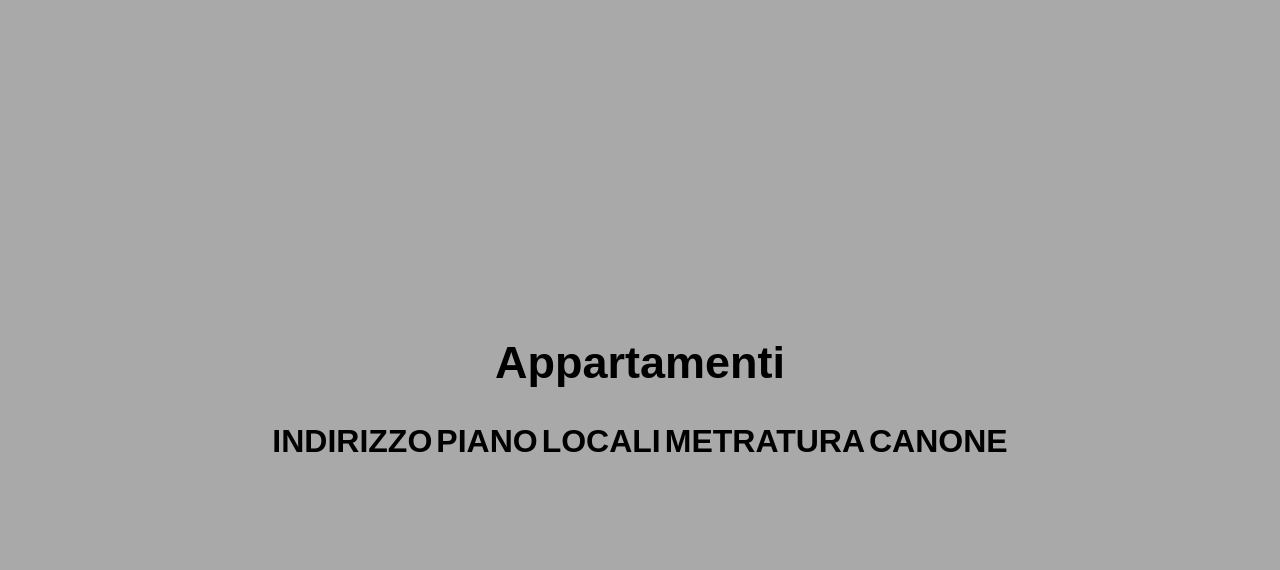
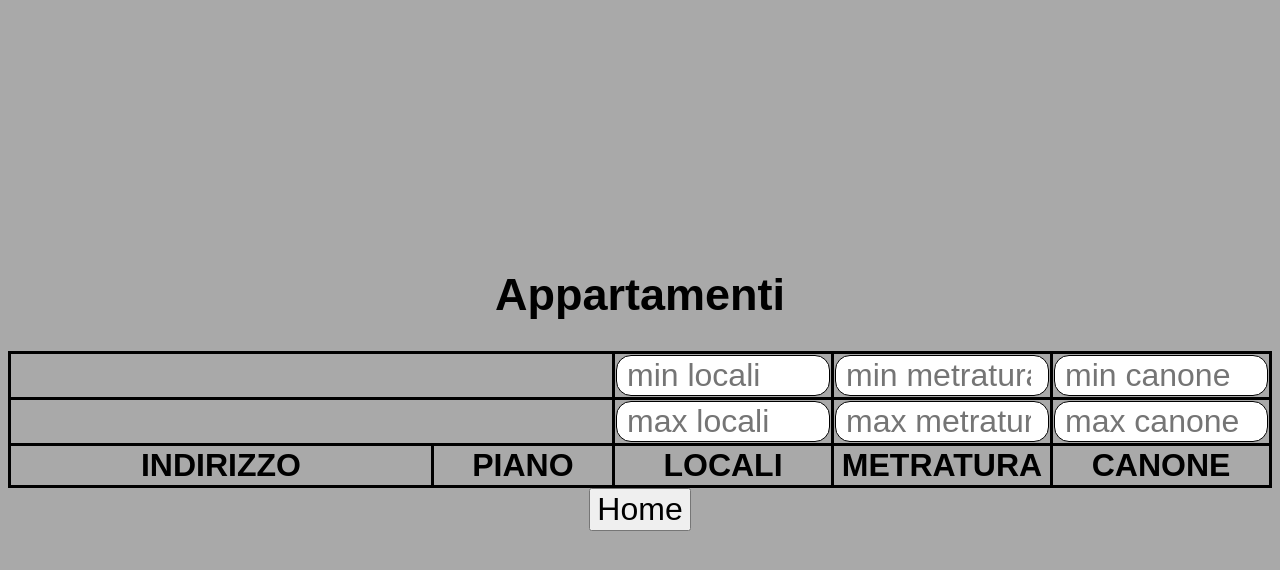
Before and after one commit to gandolphinnn/TPSI_app, a PHP site: page /appartamenti/ in a window 1280 px wide. Shown: the top 570 px of the page. Run offline with PHP 8.4, Linux system fonts and the light colour scheme; lists and menus that the app fills with data are empty.

Commit message:
filters init

```diff
--- a/client/affitti/index.html
+++ b/client/affitti/index.html
@@ -3,6 +3,7 @@
 	<head>
 		<title>Affitti</title>
 		<link rel="stylesheet" href="../style.css">
+		<link rel="stylesheet" href="style.css">
 	</head>
 	<body>
 		<h1>Affitti</h1>
--- a/client/appartamenti/index.html
+++ b/client/appartamenti/index.html
@@ -3,23 +3,34 @@
 	<head>
 		<title>Appartamenti</title>
 		<link rel="stylesheet" href="../style.css">
+		<link rel="stylesheet" href="style.css">
 	</head>
 	<body>
 		<h1>Appartamenti</h1>
-		<table id="filters">
-
-		</table>
 		<table id="content">
-			<thead>
-				<th>INDIRIZZO</th>
+			<tr>
+				<td colspan="2"></td>
+				<td><input type="number" id="min_loc" placeholder="min locali"></td>
+				<td><input type="number" id="min_metr" placeholder="min metratura"></td>
+				<td><input type="number" id="min_can" placeholder="min canone"></td>
+			</tr>
+			<tr>
+				<td colspan="2"></td>
+				<td><input type="number" id="max_loc" placeholder="max locali"></td>
+				<td><input type="number" id="max_metr" placeholder="max metratura"></td>
+				<td><input type="number" id="max_can" placeholder="max canone"></td>
+			</tr>
+				<th style="width: 500px">INDIRIZZO</th>
 				<th>PIANO</th>
 				<th>LOCALI</th>
 				<th>METRATURA</th>
 				<th>CANONE</th>
-			</thead>
-			<tbody>
+			<tbody id="appartamenti">
 			</tbody>
 		</table>
+		<div class="btns">
+			<button onclick="window.location = '../'">Home</button>
+		</div>
 	</body>
 	<script src="../mw.js"></script>
 	<script src="index.js"></script>
--- a/client/appartamenti/index.js
+++ b/client/appartamenti/index.js
@@ -1,57 +1,39 @@
-const titolo = document.getElementById('titolo');
-const contenuto = document.getElementById('contenuto');
 class Presenter {
 	constructor() {
+		this.filtersArr = [];
 		this.init();
 		this.middleware = new Middleware();
-		this.middleware.read(this.refresh);
+		this.middleware.getApp(this.refresh, '');
 	}
-
 	init() {
-		document.querySelector("#date").value = new Date().toISOString().split('T')[0];
-		document.querySelector("#send")
-		.addEventListener('click', () => {
-			this.add();
+		document.querySelectorAll('input').forEach(input => {
+			this.filtersArr.push({
+				key: input.id,
+				value: ''
+			});
+			input.onkeyup = () => {
+				this.filter(input.id, input.value);
+			}
+			input.onclick = () => {
+				this.filter(input.id, input.value);
+			}
 		});
 	}
+	filter(id, value) {
+		let filters = '';
 
-	add() {
-		const todo = {
-			title: document.querySelector("#title").value,
-			date: document.querySelector("#date").value
-		}
-		document.querySelector("#title").value = "";
-		this.middleware.create(todo, this.refresh);
+		this.middleware.getApp(this.refresh, filters);
 	}
-
-	remove(index) {
-		this.middleware.delete(index, this.refresh);
-	}
-
-	complete(index) {
-		this.middleware.complete(index, this.refresh);
-	}
-
-	refresh(list) {
-		let template = `
-			<li class="element">
-				<div class="title %COMPLETE">%TITLE</div>
-				<button class="complete" onclick="presenter.complete(%ID)">V</button>
-				<button class="delete" onclick="presenter.remove(%ID)">X</button>
-			</li>
-		`;
-		let html = "";
-		list.forEach(element => {
-			let date = new Date(element.date);
-
-			let row = template.replace("%TITLE", date.toLocaleDateString() + ": " + element.title);
-			row = row.replace("%ID", element.id);
-			row = row.replace("%ID", element.id);
-			row = row.replace("%COMPLETE", element.completed == '1' ? "complete" : "");
-			row = row.replace("%COMPLETE", element.completed == '1' ? "complete" : "");
-			html += row;
+	refresh(data) {
+		const template = '<tr><td>%INDIRIZZO</td><td>%PIANO</td><td>%LOCALI</td><td>%METRATURA</td><td>%CANONE</td></tr>'
+		data.forEach(appartamento => {
+			let row = template.replace('%INDIRIZZO', appartamento.indirizzo);
+			row = row.replace('%PIANO', appartamento.piano);
+			row = row.replace('%LOCALI', appartamento.locali);
+			row = row.replace('%METRATURA', appartamento.metratura);
+			row = row.replace('%CANONE', appartamento.canone);
+			document.querySelector('#appartamenti').innerHTML += row;
 		});
-		document.querySelector('ul').innerHTML = html;
 	}
 }
 
--- /dev/null
+++ b/client/appartamenti/style.css
@@ -0,0 +1,19 @@
+input {
+	max-width: 200px;
+}
+table, th, td {
+	border: 3px solid black;
+	border-collapse: collapse;
+}
+th {
+	width: 200px;
+}
+tr:hover {
+	background-color: rgb(126, 124, 124);
+}
+input {
+	outline: none;
+	border-radius: 15px;
+	border:1px solid black;
+	padding-left: 10px;
+}
--- a/client/mw.js
+++ b/client/mw.js
@@ -15,14 +15,14 @@ class Middleware {
 			}
 		})
 	}
-	/* getApp(callback) {
+	getApp(callback, filters) {
 		let action = (response) => {
 			console.log(response);
 			const data = JSON.parse(response);
 			callback(data);
 		};
-		this.connect('GET', this.url + '?app', null, action);
-	} */
+		this.connect('GET', this.url + '?app=true&' + filters, null, action);
+	}
 	getData(callback) {
 		let action = (response) => {
 			const data = JSON.parse(response);
--- a/client/style.css
+++ b/client/style.css
@@ -23,36 +23,3 @@ a {
 	color: black;
 	margin: 10px;
 }
-div.form {
-	display: flex;
-	flex-direction: column;
-}
-select {
-	width: 100%;
-}
-input, select, button{
-	outline: none;
-	border-radius: 15px;
-	border:1px solid black;
-	padding-left: 10px;
-	height: 45px;
-}
-label, div.btns {
-	margin-top: 30px;
-	margin-bottom: 10px;
-}
-div.btns {
-	display: flex;
-}
-input[type="reset"] {
-	width: 50%;
-	border-radius: 15px 0px 0px 15px;
-}
-input[type="submit"] {
-	width: 50%;
-	border-radius: 0px 15px 15px 0px;
-	border-left: 0px;
-}
-button {
-	width: 100%;
-}
--- a/server/db_access.php
+++ b/server/db_access.php
@@ -37,9 +37,6 @@
 		}
 
 		public function select($filters, $debug = false, $die = false) {
-			/* $filters = ['min_metratura' => 'null', 'max_metratura' => 'null',
-						'min_locali' => 'null', 'max_locali' => 'null',
-						'min_canone' => 'null', 'max_canone' => 'null']; */
 			$sql = 'SELECT indirizzo, piano, locali, metratura, canone FROM appartamento ap
 			NATURAL JOIN edificio LEFT JOIN affitto af ON ap.id_appartamento = af.id_appartamento
 			WHERE id_affitto IS NOT NULL
@@ -61,7 +58,6 @@
 		}
 
 		public function create($values, $debug = false, $die = false) {
-			//$values = ['inizio' => '2022-05-22', 'canone' => '25', 'appartamento' => '3', 'cliente' => '3'];
 			$sql = 'INSERT INTO affitto (data_inizio, canone, id_appartamento, id_cliente)
 					values ("'.$values['inizio'].'", '.$values['canone'].', '.$values['appartamento'].', '.$values['cliente'].')';
 			if ($debug):
--- a/server/logic.php
+++ b/server/logic.php
@@ -10,8 +10,8 @@ class Logic {
 		return $this->db->getData();
 	}
 
-	public function getApp() {
-		return $this->db->select();
+	public function getApp($filters) {
+		return $this->db->select($filters);
 	}
 
 	public function create($values) {
--- a/server/mw.php
+++ b/server/mw.php
@@ -32,7 +32,10 @@ class RestService {
 					if (isset($_GET['data'])):
 						$result = $logic->getData();
 					elseif (isset($_GET['app'])):
-						$result = $logic->getApp();
+						$filters = ['min_metratura' => 'null', 'max_metratura' => 'null',
+						'min_locali' => 'null', 'max_locali' => 'null',
+						'min_canone' => 'null', 'max_canone' => 'null'];
+						$result = $logic->getApp($filters);
 					endif;
 					$this->setHttpHeaders("application/json", 200);
 					$jsonResponse = json_encode($result);
```
Also changed, not shown: client/affitti/style.css (added, +33 -0 lines).
